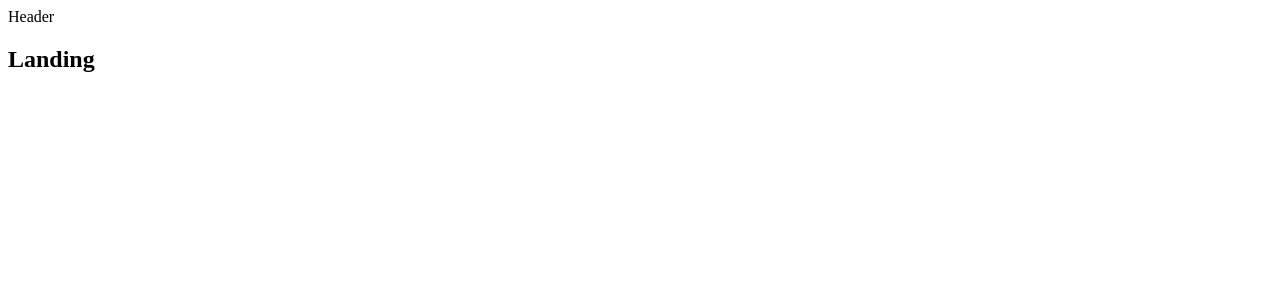
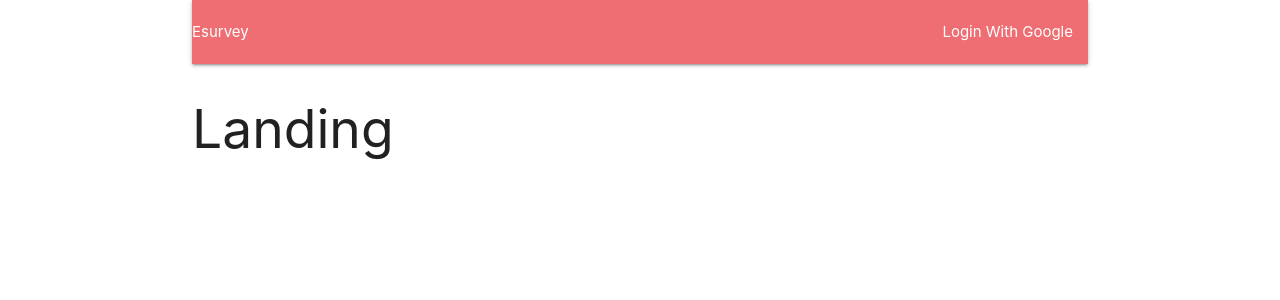
Before and after one commit to DiegoZG/Email-App, a React (Create React App) app in the folder client/: page / in a window 1280 px wide. Shown: the top 300 px of the page. Built offline with nearby package versions, Linux system fonts and the light colour scheme.

Commit message:
added axios

```diff
--- a/client/package.json
+++ b/client/package.json
@@ -6,6 +6,7 @@
     "@testing-library/jest-dom": "^4.2.4",
     "@testing-library/react": "^9.3.2",
     "@testing-library/user-event": "^7.1.2",
+    "axios": "^0.20.0",
     "http-proxy-middleware": "^1.0.6",
     "materialize-css": "^1.0.0",
     "react": "^16.14.0",
@@ -13,7 +14,8 @@
     "react-redux": "^7.2.1",
     "react-router-dom": "^5.2.0",
     "react-scripts": "3.4.3",
-    "redux": "^4.0.5"
+    "redux": "^4.0.5",
+    "redux-thunk": "^2.3.0"
   },
   "scripts": {
     "start": "react-scripts start",
--- /dev/null
+++ b/client/src/actions/index.js
@@ -0,0 +1,6 @@
+import axios from 'axios';
+import  { FETCH_USER } from './types'
+
+const fetchUser = () => {
+    axios.get('/api/current_user');
+}
--- /dev/null
+++ b/client/src/actions/types.js
@@ -0,0 +1 @@
+export const FETCH_USER = 'fetch_user'
--- a/client/src/components/App.js
+++ b/client/src/components/App.js
@@ -15,7 +15,7 @@
 
 const App = () => {
     return(
-        <div>
+        <div className="container">
             <BrowserRouter>
             <div>
             <Header />
--- a/client/src/components/Header.js
+++ b/client/src/components/Header.js
@@ -3,9 +3,18 @@
 class Header extends Component {
     render() {
         return (
-            <div>
-                Header
-            </div>
+            <nav>
+                <div className="wrapper">
+                    <a className="left-brand-logo">
+                        Esurvey
+                    </a>
+                    <ul className="right">
+                        <li>
+                            <a> Login With Google </a>
+                        </li>
+                    </ul>
+                </div>
+            </nav>
         )
     }
 }
--- a/client/src/index.js
+++ b/client/src/index.js
@@ -1,12 +1,16 @@
+import 'materialize-css/dist/css/materialize.min.css'
 import React from 'react';
 import ReactDom from 'react-dom';
 import { Provider } from 'react-redux';
 import { createStore, applyMiddleware } from 'redux'
 import reducers from './reducers'
+import reduxThunk from 'redux-thunk'
+
+
 
 import App from './components/App';
 
-const store = createStore( reducers, {}, applyMiddleware() ) // reducers, state, applyMiddleware()
+const store = createStore( reducers, {}, applyMiddleware(reduxThunk) ) // reducers, state, applyMiddleware()
 
 ReactDom.render(
 <Provider store={store}> <App /> </Provider>,
--- a/client/src/setupProxy.js
+++ b/client/src/setupProxy.js
@@ -1,7 +1,7 @@
 const { createProxyMiddleware } = require("http-proxy-middleware");
 module.exports = function (app) {
   app.use(
-    ["/api", "/auth/google"],
+    ["/api/*", "/auth/google"],
     createProxyMiddleware({
       target: "http://localhost:5000",
     })
```
Also changed, not shown: 1 other file (tests, documents, lock files or other folders).
